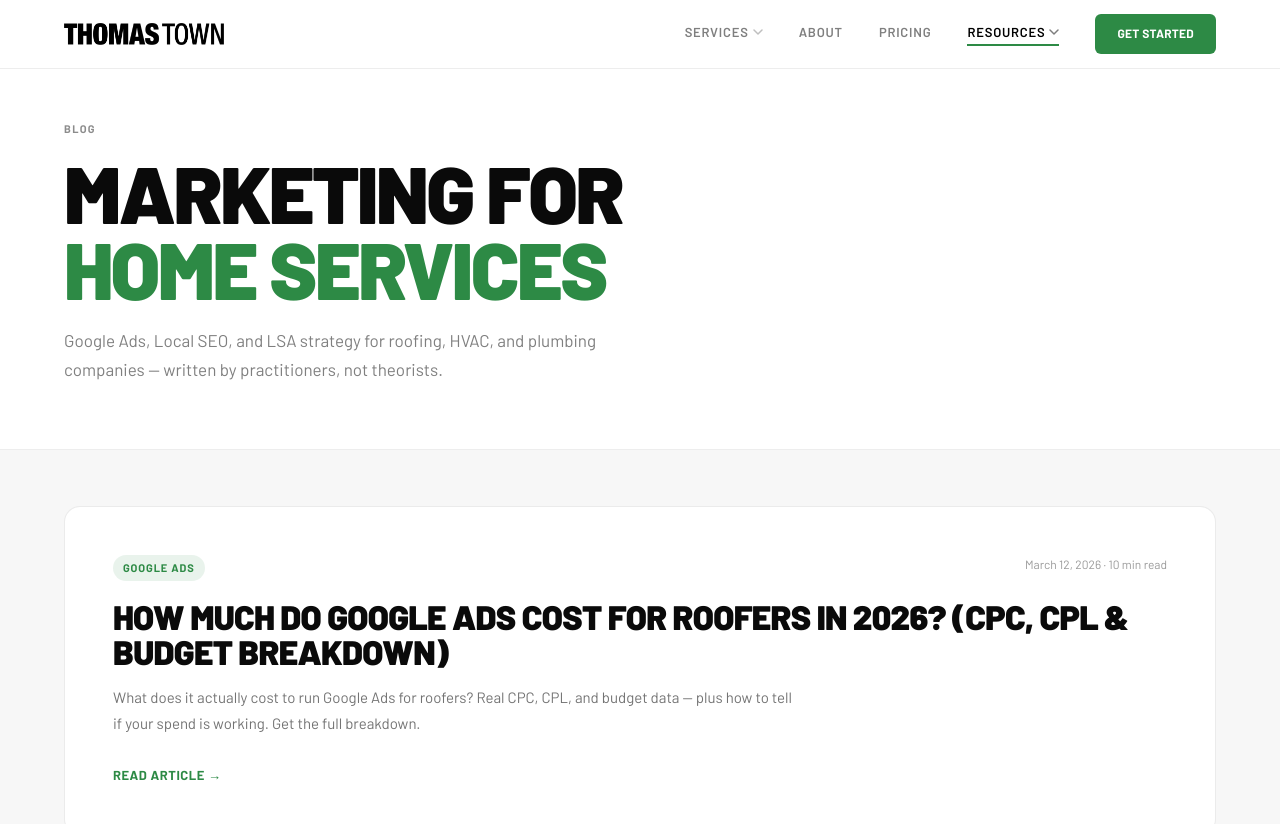
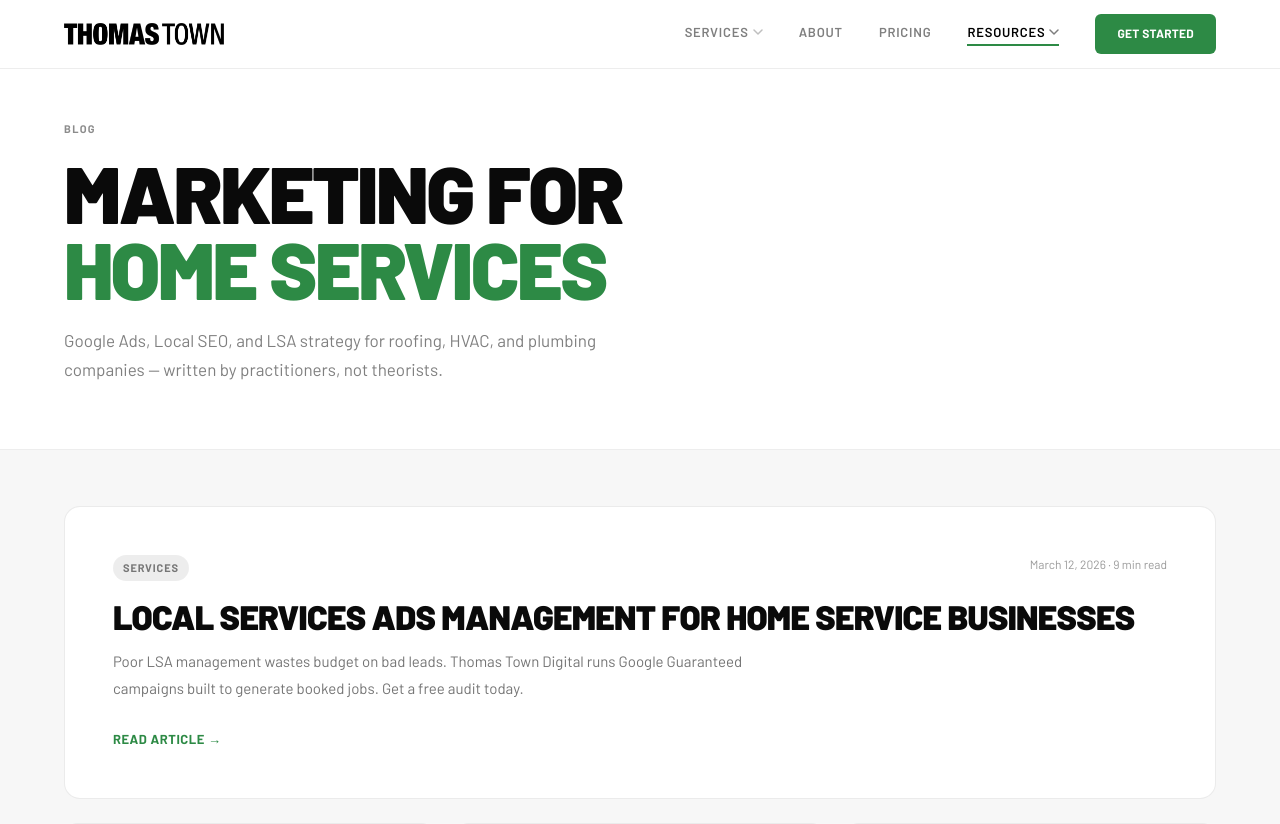
Before and after one commit to webberossi89/thomas-town-digital, a Next.js app: page /blog in a window 1280 px wide. Shown: the top 824 px of the page. Built offline with nearby package versions, Linux system fonts and the light colour scheme.

Commit message:
SEO: update blog listing for 'local-services-ads-management'

```diff
--- a/app/blog/page.tsx
+++ b/app/blog/page.tsx
@@ -7,6 +7,15 @@
 };
 
 const posts = [
+  {
+    category: "Services",
+    title: "Local Services Ads Management for Home Service Businesses",
+    summary: "Poor LSA management wastes budget on bad leads. Thomas Town Digital runs Google Guaranteed campaigns built to generate booked jobs. Get a free audit today.",
+    date: "March 12, 2026",
+    dateISO: "2026-03-12",
+    readTime: "9 min read",
+    slug: "local-services-ads-management",
+  },
   {
     category: "Google Ads",
     title: "How Much Do Google Ads Cost for Roofers in 2026? (CPC, CPL & Budget Breakdown)",
```
